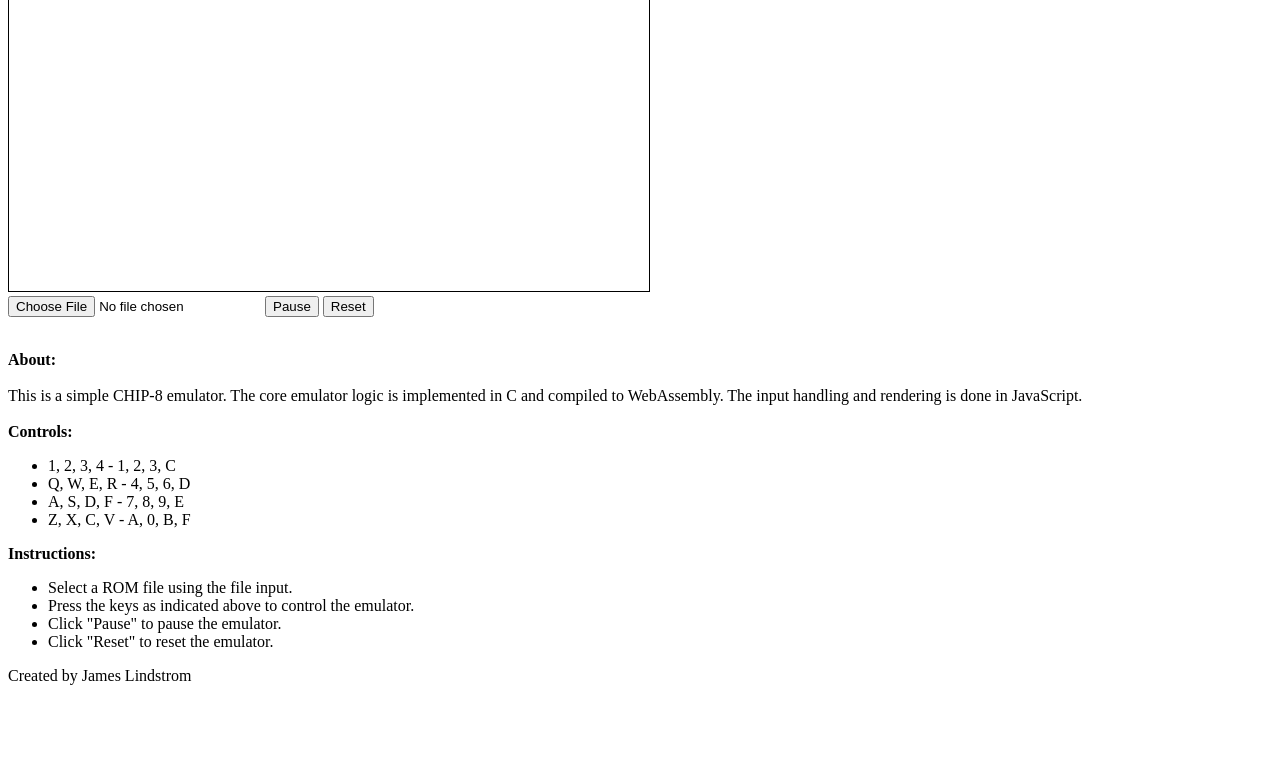
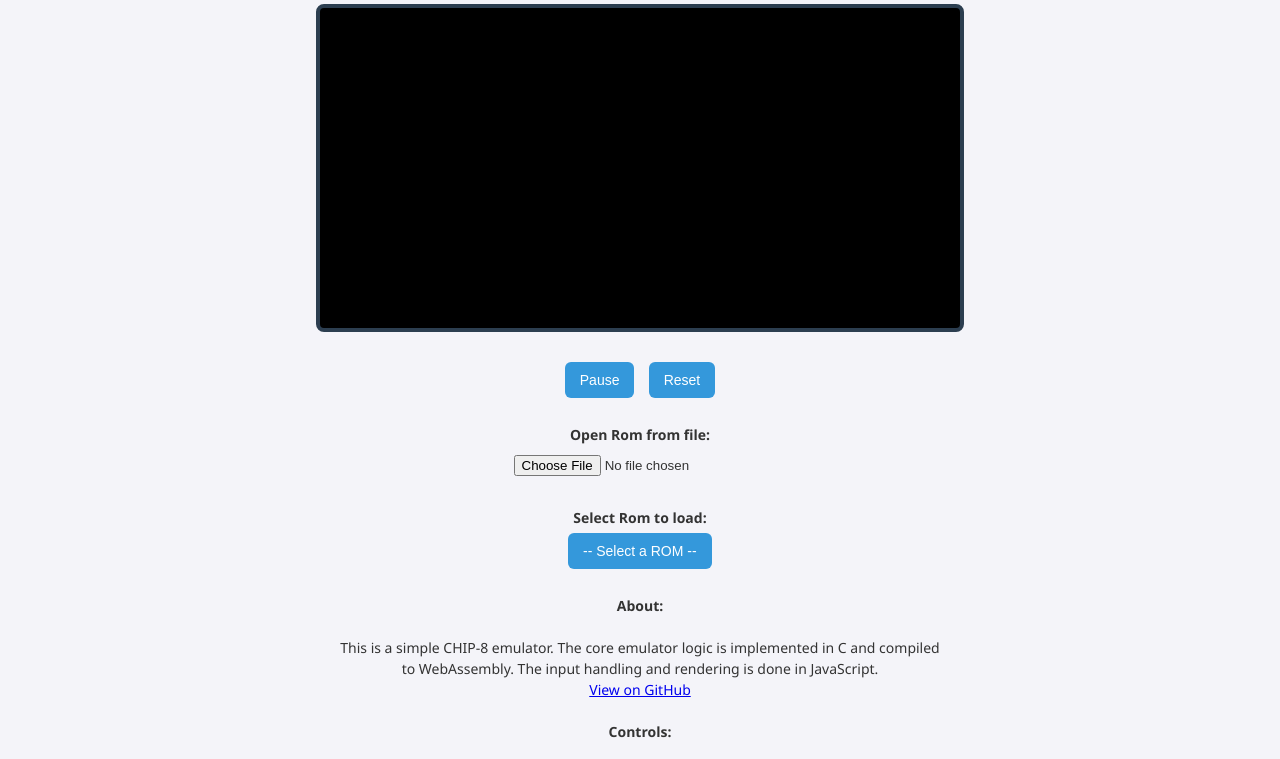
Before and after one commit to JimMatthew/chipwasm, a plain HTML site: page index.html in a window 1280 px wide. Shown: the part 97-856 px from the top of the page. Before the commit the page ends 800 px from the top, so only its background shows below. Drawn offline with Linux system fonts and the light colour scheme; no server answers.

Commit message:
add roms and style

```diff
--- a/index.html
+++ b/index.html
@@ -4,8 +4,75 @@
 <head>
   <title>CHIP-8 Emulator</title>
   <style>
+    body {
+      font-family: 'Segoe UI', Tahoma, Geneva, Verdana, sans-serif;
+      background-color: #f4f4f9;
+      color: #333;
+      text-align: center;
+      padding: 20px;
+    }
+
+    h2 {
+      margin-bottom: 20px;
+      color: #2c3e50;
+    }
+
     canvas {
-      border: 1px solid black;
+      border: 4px solid #2c3e50;
+      border-radius: 8px;
+      background-color: black;
+
+      margin-bottom: 20px;
+    }
+
+    input[type="button"],
+    select {
+      padding: 10px 15px;
+      margin: 5px;
+      font-size: 14px;
+      border: none;
+      border-radius: 6px;
+      background-color: #3498db;
+      color: white;
+      cursor: pointer;
+      transition: background-color 0.3s ease;
+    }
+
+    input[type="button"]:hover,
+    select:hover {
+      background-color: #2980b9;
+    }
+
+    input[type="file"] {
+      margin: 10px 0;
+    }
+
+    p,
+    strong {
+      font-size: 14px;
+      max-width: 600px;
+      margin: 0 auto 20px;
+      line-height: 1.5;
+    }
+
+    ul {
+      text-align: left;
+      display: inline-block;
+      margin: 0 auto 20px;
+      font-size: 14px;
+    }
+
+    footer {
+      margin-top: 40px;
+      font-size: 12px;
+      color: #777;
+    }
+
+    select {
+      appearance: none;
+      -webkit-appearance: none;
+      background-color: #3498db;
+      color: white;
     }
   </style>
   <h2>Chip-8 Emulator</h2>
@@ -15,16 +82,30 @@
 <body>
   <canvas id="screen" width="640" height="320"></canvas>
   <br>
-  <input type="file" id="romLoader">
+
   <input type="button" id="pauseButton" value="Pause">
   <input type="button" id="resetButton" value="Reset">
   <br>
   <p>
     <br>
+    <strong>Open Rom from file:</strong>
+    <br>
+    <input type="file" id="romLoader">
+    <br><br>
+    <strong>Select Rom to load:</strong>
+    <br>
+    <select id="romSelect">
+      <option value="">-- Select a ROM --</option>
+      <option value="roms/ibm.ch8">IBM</option>
+      <option value="roms/particles.ch8">Particles</option>
+      <option value="roms/6-keypad.ch8">keypad</option>
+    </select>
+    <br><br>
     <strong>About:</strong>
     <br><br>
     This is a simple CHIP-8 emulator. The core emulator logic is implemented in C and compiled to WebAssembly.
     The input handling and rendering is done in JavaScript.
+    <br> <a href="https://github.com/JimMatthew/chipwasm" target="_blank">View on GitHub</a>
     <br><br>
     <strong>Controls:</strong>
   <ul>
@@ -44,7 +125,7 @@
   <p>
   </p>
   <footer>
-    <p>  Created by James Lindstrom</p>
+    <p> Created by James Lindstrom</p>
   </footer>
   <script type="module">
     import createModule from './core.js';
@@ -64,11 +145,13 @@
 
       const canvas = document.getElementById("screen");
       const ctx = canvas.getContext("2d");
-      const scale = 15;
+      const scale = 10;
       const display = new Uint8Array(Module.HEAPU8.buffer, getDisplayPtr(), 64 * 32);
 
       function drawDisplay() {
         ctx.clearRect(0, 0, canvas.width, canvas.height);
+        ctx.fillStyle = "#FFFFFF";
+
         for (let y = 0; y < 32; y++) {
           for (let x = 0; x < 64; x++) {
             if (display[y * 64 + x]) {
@@ -130,6 +213,21 @@
       document.getElementById("pauseButton").addEventListener("click", () => {
         pauseChip();
       });
+
+      document.getElementById("romSelect").onchange = (e) => {
+        const url = e.target.value;
+        if (!url) return;
+
+        fetch(url)
+          .then(res => res.arrayBuffer())
+          .then(buffer => {
+            const bytes = new Uint8Array(buffer);
+            const buf = Module._malloc(bytes.length);
+            Module.HEAPU8.set(bytes, buf);
+            load_program(buf, bytes.length);
+            startEmulation(); // if not already started
+          });
+      };
     });
   </script>
 </body>
```
Also changed, not shown: 4 other files. Lines whose indentation alone changed are shown as unchanged.
